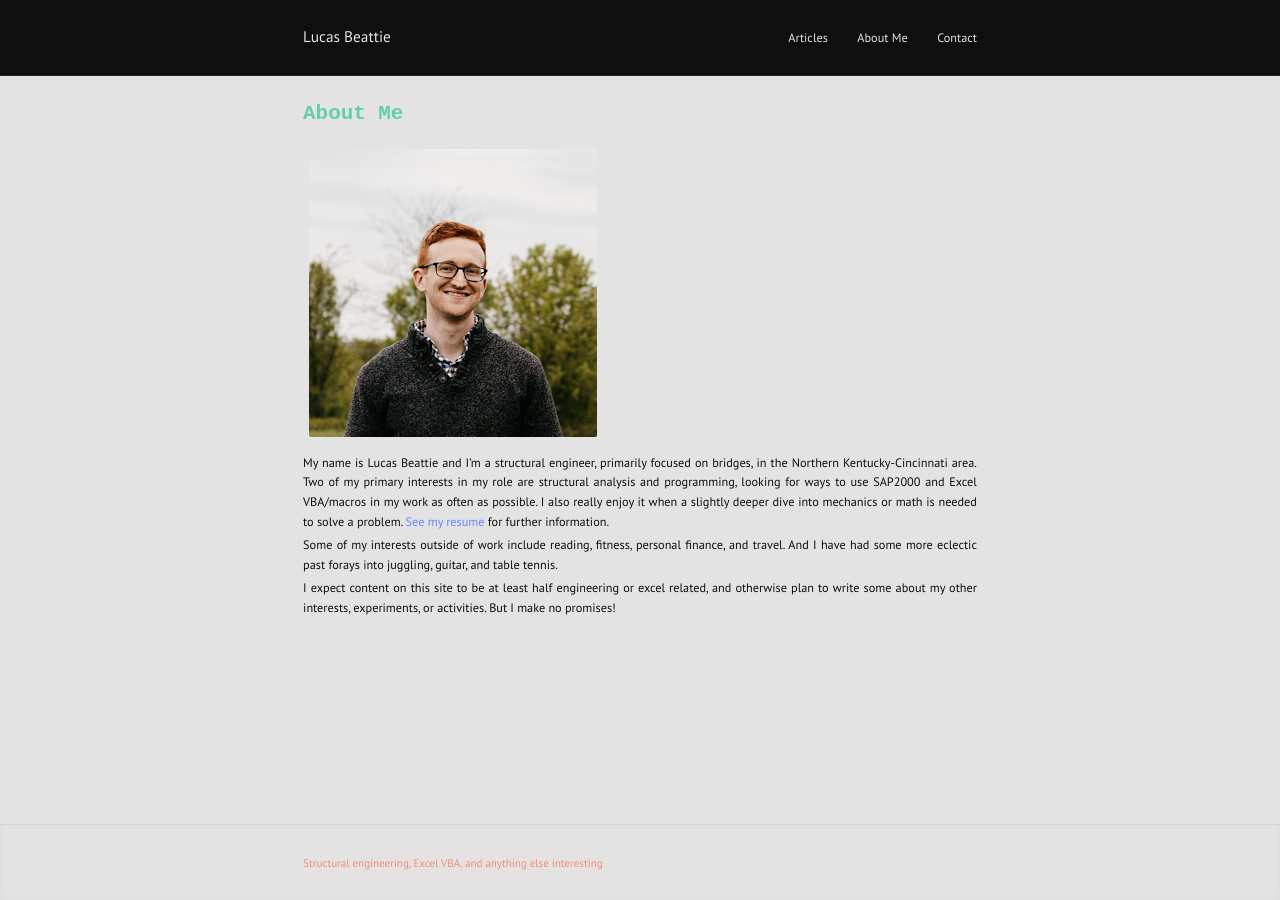
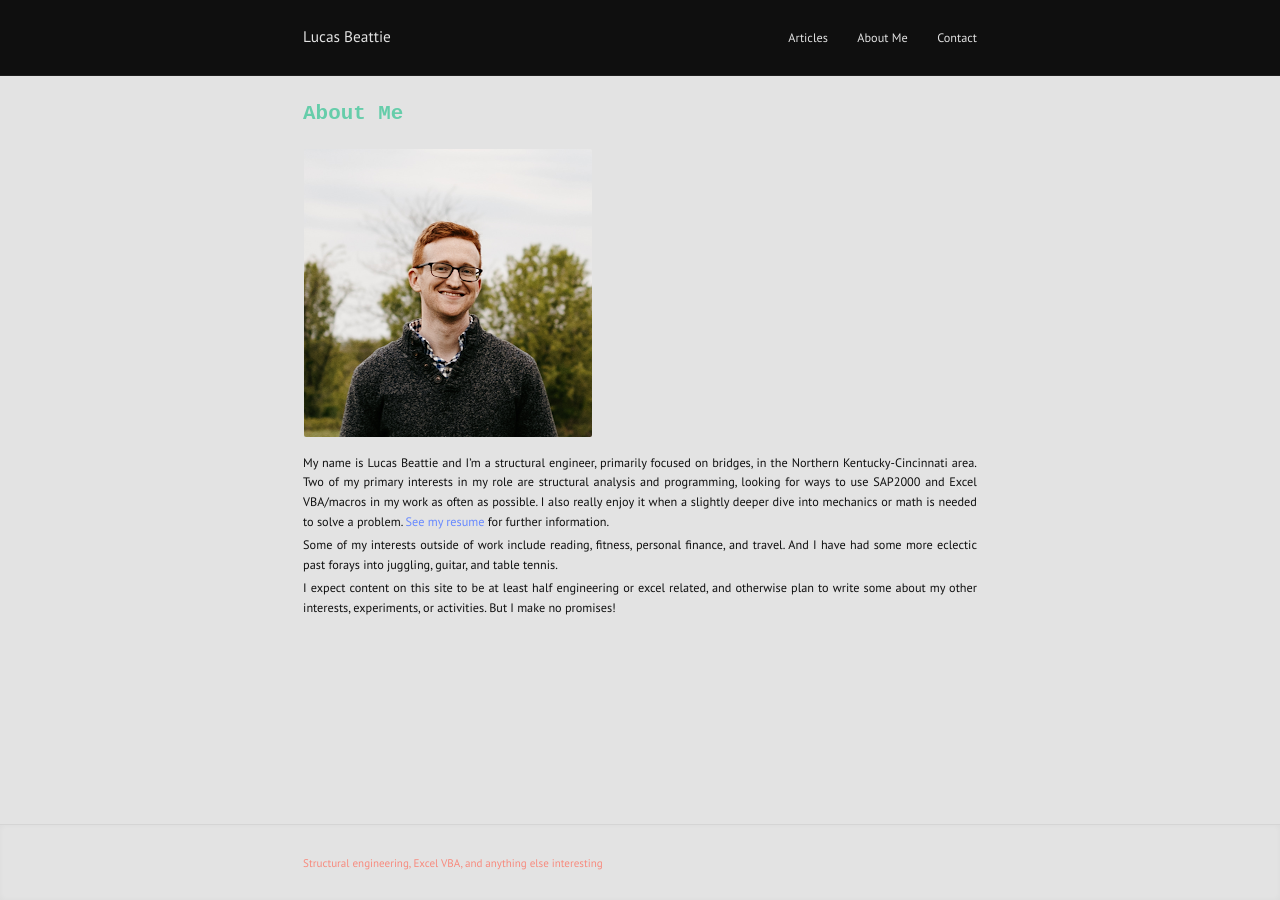
Before and after one commit to labeattie/lucasbeattiedotcom, a Jekyll site: the page built from index.md, in a window 1280 px wide. Built offline with Jekyll 4.4.1, drawn with Linux system fonts in a browser that asks for light colours.

Commit message:
test margins

```diff
--- a/_sass/basic.sass
+++ b/_sass/basic.sass
@@ -64,7 +64,7 @@ blockquote, figure
 
 img
   margin: .5em 0
-  margin-left: 0.5em
+  margin-left: 0.1em
 
 li
   margin: .25em 0
```
